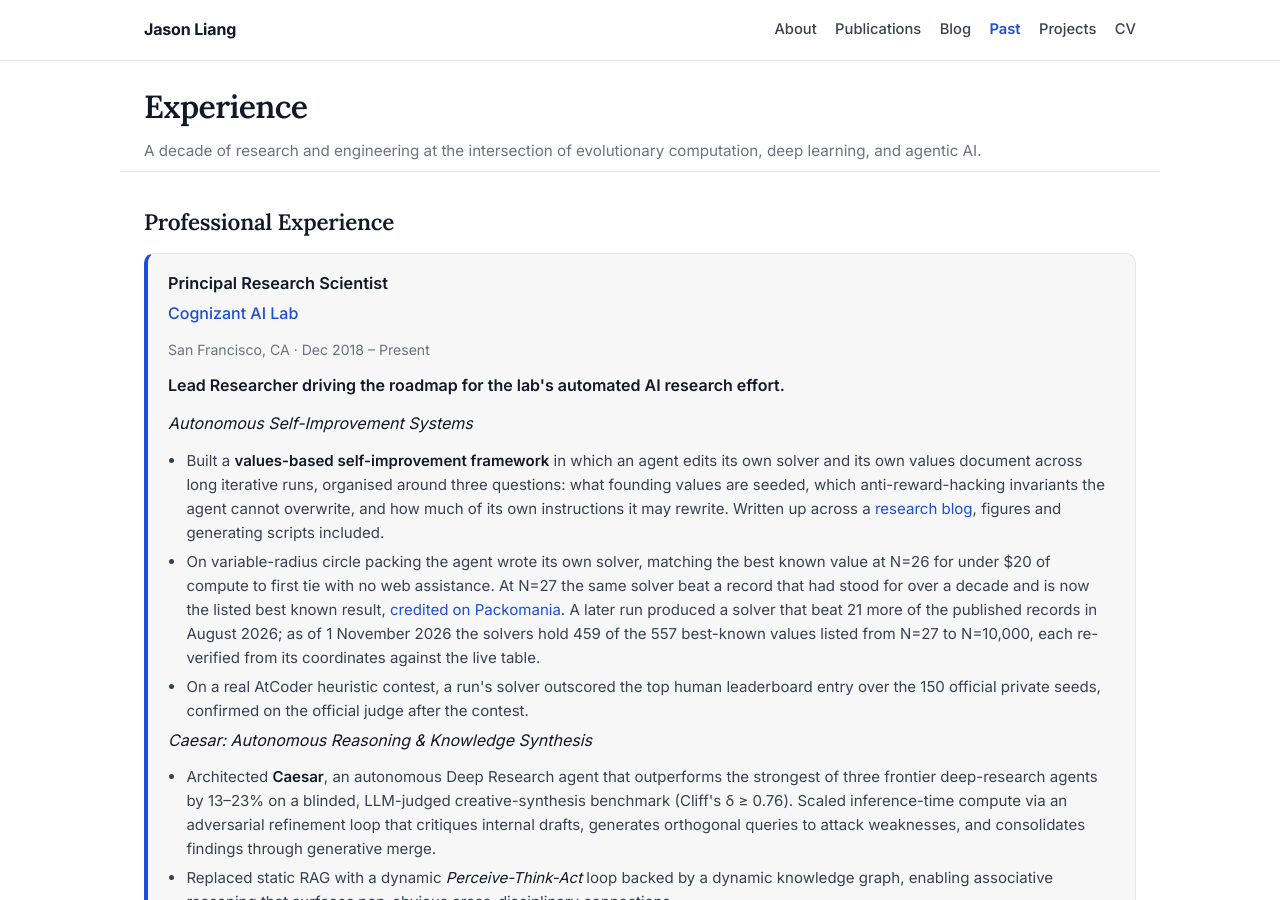
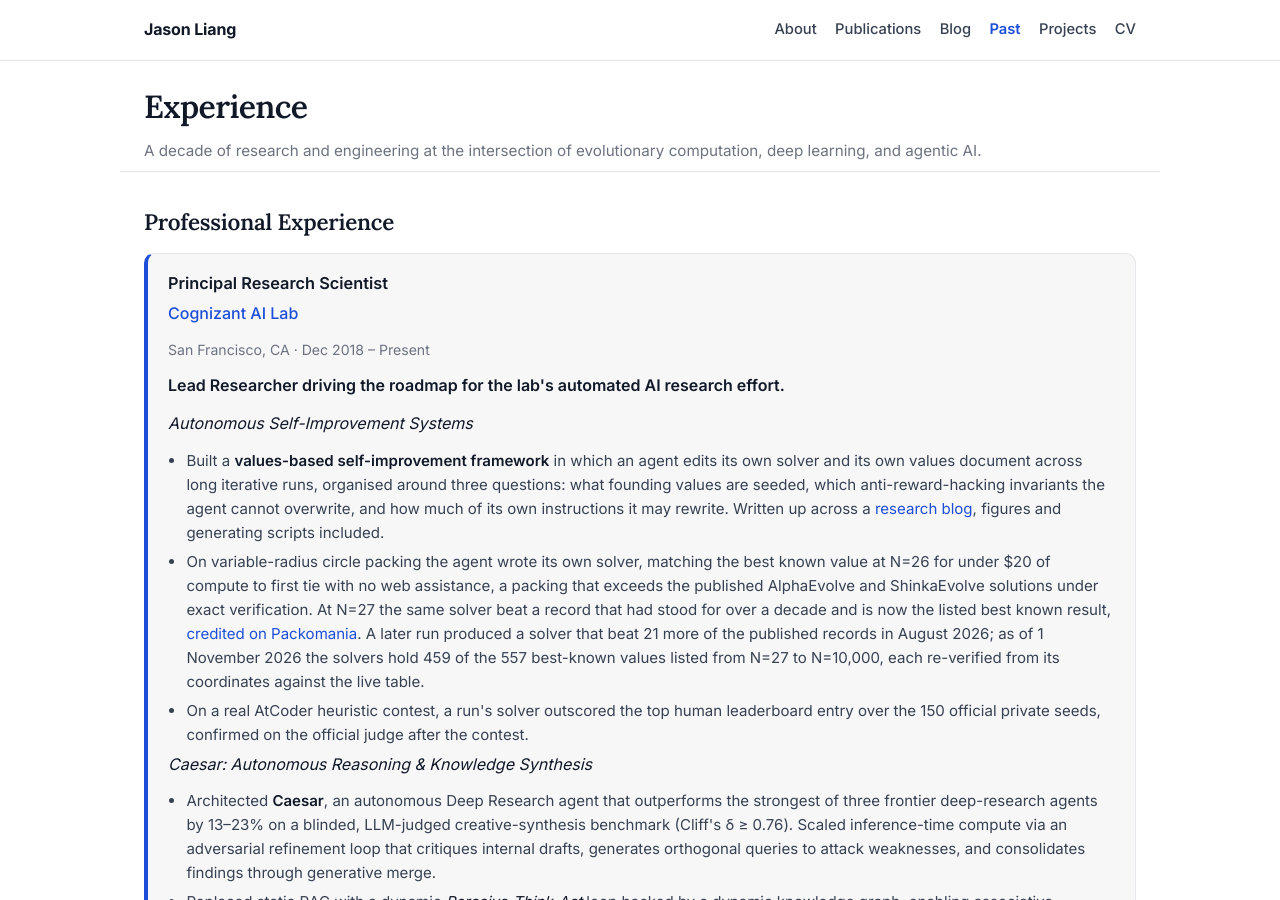
Before and after one commit to jasonzliang/jasonzliang.github.io, a Jekyll site: the page experience.html, which Jekyll copies as it is, in a window 1280 px wide and 900 px high. Built offline with Jekyll 4.4.1, drawn with Linux system fonts in a browser that asks for light colours.

Commit message:
State that the N=26 packing exceeds AlphaEvolve and ShinkaEvolve under exact verification
Co-Authored-By: Claude Fable 5.1 <noreply@anthropic.com>

```diff
--- a/experience.html
+++ b/experience.html
@@ -111,7 +111,7 @@
         <p><em>Autonomous Self-Improvement Systems</em></p>
         <ul>
           <li>Built a <strong>values-based self-improvement framework</strong> in which an agent edits its own solver and its own values document across long iterative runs, organised around three questions: what founding values are seeded, which anti-reward-hacking invariants the agent cannot overwrite, and how much of its own instructions it may rewrite. Written up across a <a href="/blog/">research blog</a>, figures and generating scripts included.</li>
-          <li>On variable-radius circle packing the agent wrote its own solver, matching the best known value at N=26 for under $20 of compute to first tie with no web assistance. At N=27 the same solver beat a record that had stood for over a decade and is now the listed best known result, <a href="https://www.packomania.com/csqv/csqv.html" target="_blank" rel="noopener">credited on Packomania</a>. A later run produced a solver that beat 21 more of the published records in August 2026; as of 1 November 2026 the solvers hold 459 of the 557 best-known values listed from N=27 to N=10,000, each re-verified from its coordinates against the live table.</li>
+          <li>On variable-radius circle packing the agent wrote its own solver, matching the best known value at N=26 for under $20 of compute to first tie with no web assistance, a packing that exceeds the published AlphaEvolve and ShinkaEvolve solutions under exact verification. At N=27 the same solver beat a record that had stood for over a decade and is now the listed best known result, <a href="https://www.packomania.com/csqv/csqv.html" target="_blank" rel="noopener">credited on Packomania</a>. A later run produced a solver that beat 21 more of the published records in August 2026; as of 1 November 2026 the solvers hold 459 of the 557 best-known values listed from N=27 to N=10,000, each re-verified from its coordinates against the live table.</li>
           <li>On a real AtCoder heuristic contest, a run's solver outscored the top human leaderboard entry over the 150 official private seeds, confirmed on the official judge after the contest.</li>
         </ul>
         <p><em>Caesar: Autonomous Reasoning &amp; Knowledge Synthesis</em></p>
```
Also changed, not shown: 1 other file.
